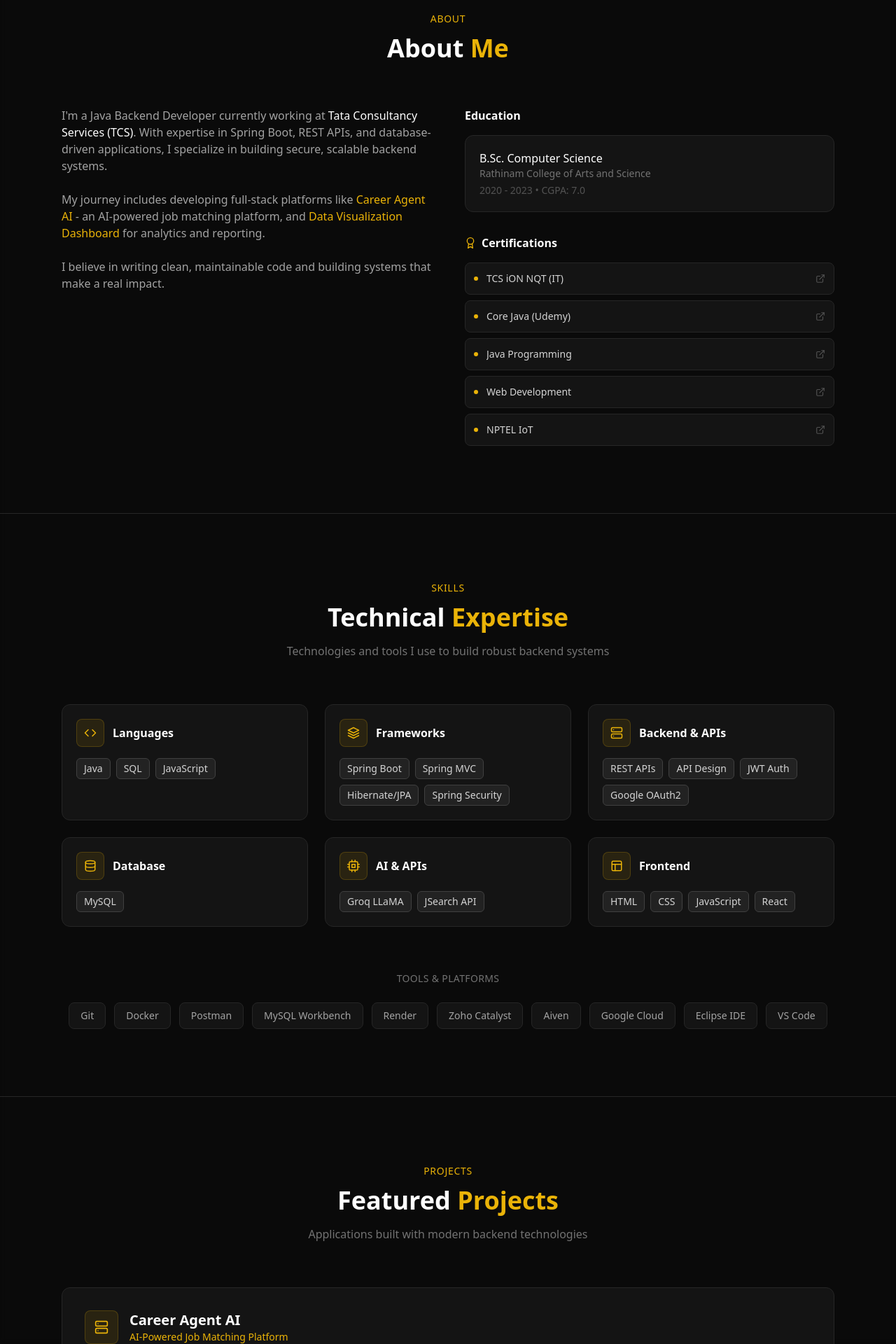
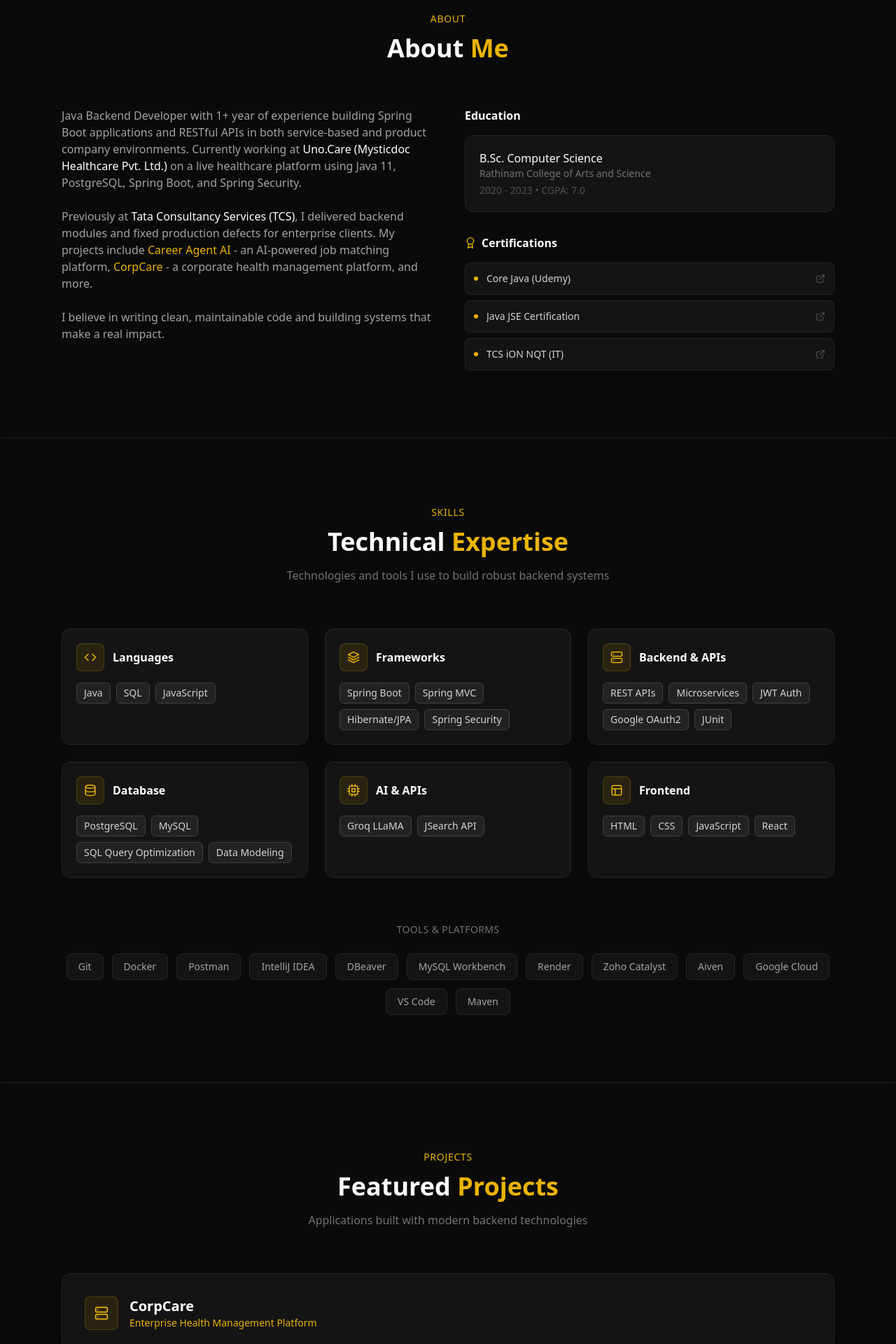
Before and after one commit to Partha-2/portfolio-website, a Next.js app: page / in a window 1280 px wide. Shown: the part 880-2800 px from the top of the page at 70% size. Built offline with nearby package versions, Linux system fonts and the light colour scheme.

Commit message:
sync portfolio with resume: add Uno.Care role, CorpCare project, PostgreSQL skills, fix TCS dates, update resume link

```diff
--- a/src/app/layout.tsx
+++ b/src/app/layout.tsx
@@ -10,7 +10,7 @@
 export const metadata: Metadata = {
   title: "Partha Sarathy | Java Backend Developer",
   description:
-    "Java Backend Developer with expertise in Spring Boot, REST APIs, and cloud-native solutions. Building scalable systems at TCS.",
+    "Java Backend Developer with expertise in Spring Boot, REST APIs, and cloud-native solutions. Building scalable systems at Uno.Care and TCS.",
   keywords: [
     "Java Developer",
     "Backend Developer",
@@ -23,7 +23,7 @@
     type: "website",
     title: "Partha Sarathy | Java Backend Developer",
     description:
-      "Java Backend Developer with expertise in Spring Boot, REST APIs, and cloud-native solutions.",
+      "Java Backend Developer with expertise in Spring Boot, REST APIs, and cloud-native solutions. Building scalable systems at Uno.Care and TCS.",
   },
 };
 
--- a/src/components/About.tsx
+++ b/src/components/About.tsx
@@ -5,11 +5,9 @@
 import { FiExternalLink, FiAward } from "react-icons/fi";
 
 const certifications = [
+  { name: "Core Java (Udemy)", file: "/core-java.pdf" },
+  { name: "Java JSE Certification", file: "/java-jse-cert.pdf" },
   { name: "TCS iON NQT (IT)", file: "/tcs-nqt.pdf" },
-  { name: "Core Java (Udemy)", file: "/core-java.pdf" },
-  { name: "Java Programming", file: "/java-cert.pdf" },
-  { name: "Web Development", file: "/web-development.pdf" },
-  { name: "NPTEL IoT", file: "/nptel-iot.pdf" },
 ];
 
 export default function About() {
@@ -38,15 +36,14 @@
             {/* Left - Description */}
             <div className="space-y-4 sm:space-y-6">
               <p className="text-neutral-400 text-sm sm:text-base leading-relaxed">
-                I&apos;m a Java Backend Developer currently working at{" "}
-                <span className="text-white">Tata Consultancy Services (TCS)</span>.
-                With expertise in Spring Boot, REST APIs, and database-driven applications,
-                I specialize in building secure, scalable backend systems.
+                Java Backend Developer with 1+ year of experience building Spring Boot applications and RESTful APIs in both service-based and product company environments. Currently working at{" "}
+                <span className="text-white">Uno.Care (Mysticdoc Healthcare Pvt. Ltd.)</span>{" "}
+                on a live healthcare platform using Java 11, PostgreSQL, Spring Boot, and Spring Security.
               </p>
               <p className="text-neutral-400 text-sm sm:text-base leading-relaxed">
-                My journey includes developing full-stack platforms like{" "}
-                <span className="text-yellow-500">Career Agent AI</span> - an AI-powered job matching platform,
-                and <span className="text-yellow-500">Data Visualization Dashboard</span> for analytics and reporting.
+                Previously at <span className="text-white">Tata Consultancy Services (TCS)</span>, I delivered backend modules and fixed production defects for enterprise clients. My projects include{" "}
+                <span className="text-yellow-500">Career Agent AI</span> - an AI-powered job matching platform,{" "}
+                <span className="text-yellow-500">CorpCare</span> - a corporate health management platform, and more.
               </p>
               <p className="text-neutral-400 text-sm sm:text-base leading-relaxed">
                 I believe in writing clean, maintainable code and building systems that make a real impact.
--- a/src/components/Experience.tsx
+++ b/src/components/Experience.tsx
@@ -5,15 +5,29 @@
 
 const experiences = [
   {
+    title: "Java Developer",
+    company: "Uno.Care - Mysticdoc Healthcare Pvt. Ltd.",
+    period: "May 2026 - Present",
+    description: [
+      "Building backend services for a live healthcare platform using Java 11 and Spring Boot",
+      "Developing and testing RESTful APIs for healthcare workflows and validating them using Postman",
+      "Writing JPA and Hibernate queries against a PostgreSQL database and using DBeaver to inspect and manage data",
+      "Implementing JWT-based authentication with Spring Security for login and role-based access",
+      "Fixing backend defects raised during QA testing",
+      "Coordinating with frontend and product teams to deliver backend changes",
+    ],
+  },
+  {
     title: "Analyst (Java Developer)",
     company: "Tata Consultancy Services (TCS)",
-    period: "February 2025 - Present",
+    period: "February 2025 - March 2026",
     description: [
-      "Developed backend modules using Java and Spring Boot for enterprise web applications",
-      "Designed and implemented REST APIs for data processing and business workflows",
-      "Built CRUD functionality using Hibernate/JPA with MySQL database",
-      "Improved application stability by fixing backend defects and optimizing features",
-      "Tested APIs using Postman and validated data consistency with SQL queries",
+      "Developed backend modules using Core Java and Spring Boot for enterprise client applications",
+      "Worked on RESTful API development for business workflows and integrated them with existing backend services",
+      "Implemented CRUD operations using Spring Data JPA and Hibernate with MySQL",
+      "Fixed production defects and bugs logged in the defect tracker and tested fixes using Postman",
+      "Wrote and verified SQL queries to check data accuracy during testing and after API changes",
+      "Attended daily standups and sprint ceremonies as part of Agile and Scrum delivery",
     ],
   },
   {
--- a/src/components/Hero.tsx
+++ b/src/components/Hero.tsx
@@ -45,7 +45,7 @@
             {/* Location */}
             <p className="text-xs text-neutral-500 mb-4 sm:mb-6 flex items-center gap-2">
               <span className="w-1.5 h-1.5 bg-yellow-500 rounded-full" />
-              <span className="text-yellow-500">TCS</span> • Bengaluru, India
+              <span className="text-yellow-500">Uno.Care</span> • Bengaluru, India
             </p>
 
             {/* Buttons */}
@@ -58,7 +58,7 @@
                 Contact Me
               </a>
               <a
-                href="/resume.pdf"
+href="https://docs.google.com/document/d/1sFCvxRrlq_MQNrL-3YL8j-FCB0UDUCIY/view"
                 target="_blank"
                 rel="noopener noreferrer"
                 className="inline-flex items-center gap-2 px-4 sm:px-6 py-2.5 sm:py-3 bg-black/50 border border-yellow-500/50 hover:border-yellow-500 text-white font-semibold rounded-lg transition-colors text-sm sm:text-base"
--- a/src/components/Navbar.tsx
+++ b/src/components/Navbar.tsx
@@ -63,7 +63,7 @@
                 </button>
               ))}
               <a
-                href="/resume.pdf"
+                href="https://docs.google.com/document/d/1sFCvxRrlq_MQNrL-3YL8j-FCB0UDUCIY/view"
                 target="_blank"
                 rel="noopener noreferrer"
                 className="text-sm text-neutral-400 hover:text-yellow-500 transition-colors"
@@ -106,7 +106,7 @@
                 </button>
               ))}
               <a
-                href="/resume.pdf"
+                href="https://docs.google.com/document/d/1sFCvxRrlq_MQNrL-3YL8j-FCB0UDUCIY/view"
                 target="_blank"
                 rel="noopener noreferrer"
                 className="text-left text-neutral-400 hover:text-yellow-500 transition-colors py-3 border-b border-neutral-800"
--- a/src/components/Projects.tsx
+++ b/src/components/Projects.tsx
@@ -5,6 +5,23 @@
 import { FiExternalLink, FiGithub, FiServer, FiDatabase, FiCode, FiBriefcase } from "react-icons/fi";
 
 const projects = [
+  {
+    title: "CorpCare",
+    subtitle: "Enterprise Health Management Platform",
+    description:
+      "A full-stack corporate health management platform with RESTful API architecture, role-based access, and modules for employee health records, appointment booking, and wellness tracking.",
+    features: [
+      "RESTful API with Spring Boot",
+      "JWT & OAuth2 Authentication",
+      "Role-based Access (Admin, HR, Employee)",
+      "MySQL with JPA/Hibernate",
+      "Docker Deployment",
+    ],
+    tech: ["Spring Boot", "MySQL", "Docker", "Spring Security", "JPA", "OAuth2"],
+    icon: FiServer,
+    liveUrl: "https://corpcare-app.vercel.app/",
+    githubUrl: "https://github.com/Partha-2/CorpCare",
+  },
   {
     title: "Career Agent AI",
     subtitle: "AI-Powered Job Matching Platform",
--- a/src/components/Skills.tsx
+++ b/src/components/Skills.tsx
@@ -18,12 +18,12 @@
   {
     title: "Backend & APIs",
     icon: FiServer,
-    skills: ["REST APIs", "API Design", "JWT Auth", "Google OAuth2"],
+    skills: ["REST APIs", "Microservices", "JWT Auth", "Google OAuth2", "JUnit"],
   },
   {
     title: "Database",
     icon: FiDatabase,
-    skills: ["MySQL"],
+    skills: ["PostgreSQL", "MySQL", "SQL Query Optimization", "Data Modeling"],
   },
   {
     title: "AI & APIs",
@@ -38,8 +38,8 @@
 ];
 
 const tools = [
-  "Git", "Docker", "Postman", "MySQL Workbench", "Render", "Zoho Catalyst",
-  "Aiven", "Google Cloud", "Eclipse IDE", "VS Code"
+  "Git", "Docker", "Postman", "IntelliJ IDEA", "DBeaver", "MySQL Workbench",
+  "Render", "Zoho Catalyst", "Aiven", "Google Cloud", "VS Code", "Maven"
 ];
 
 export default function Skills() {
```
